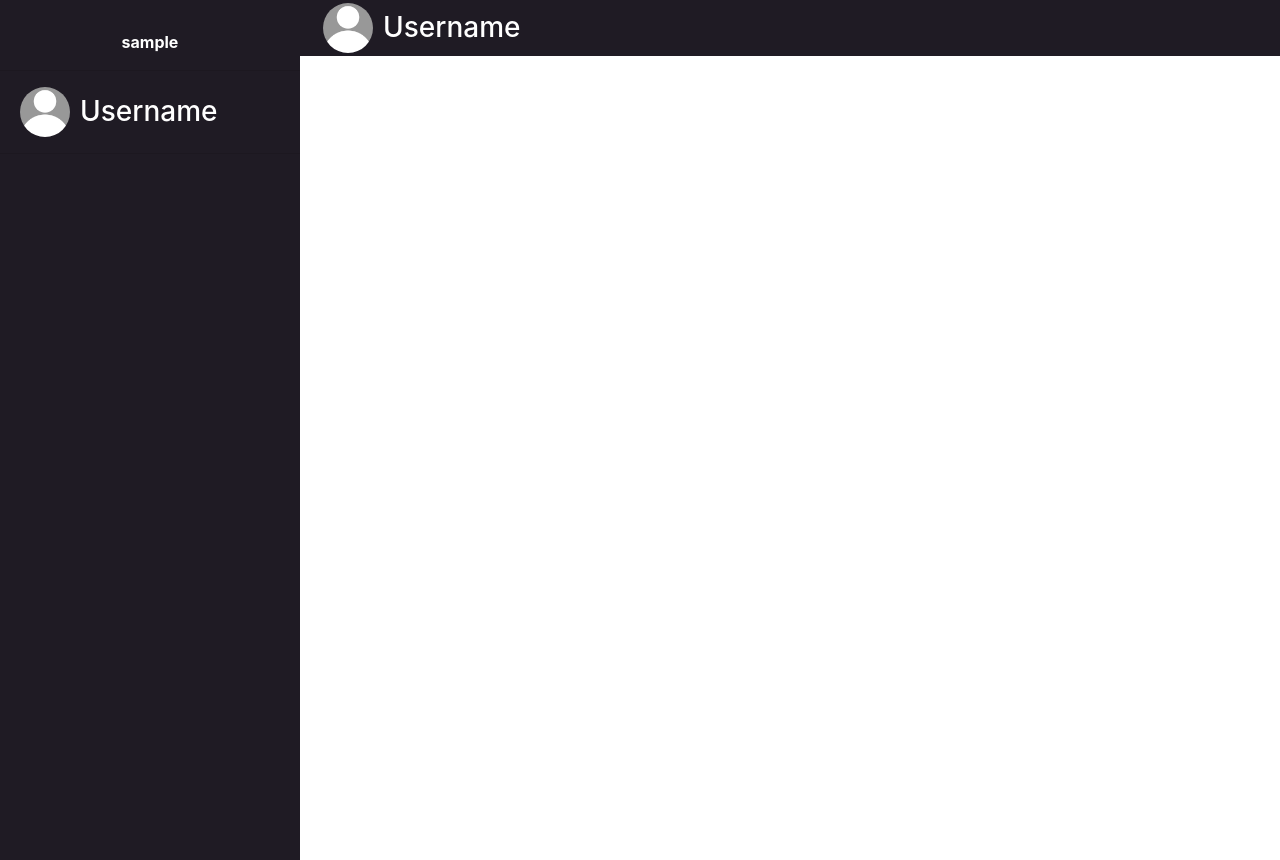
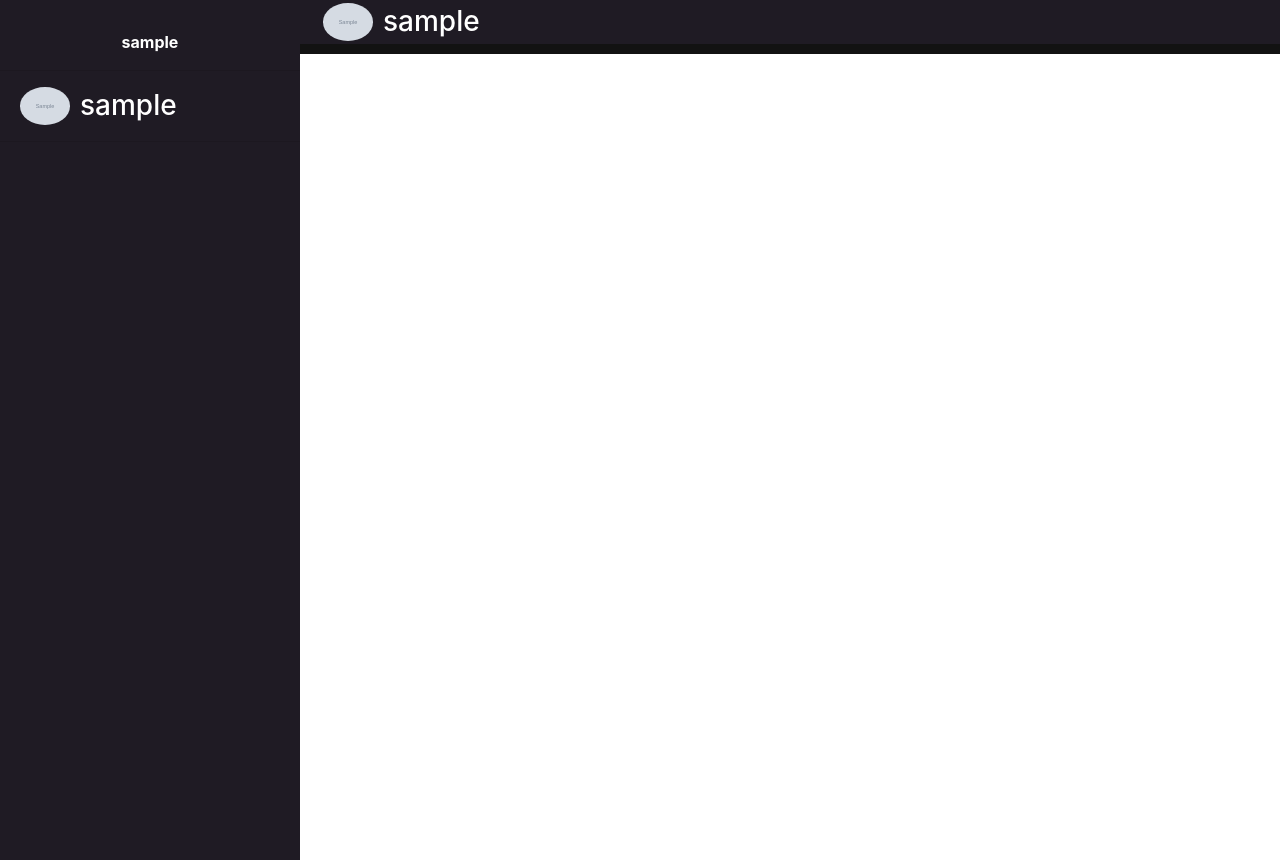
Before and after one commit to CJason14/CS50W_Final_Project, a Django app: page /chat in a window 1280 px wide. Shown: the part 56-916 px from the top of the page. Run offline with Django 4.2, Linux system fonts and the light colour scheme; a user stored in the database is signed in; tables that the repository leaves empty hold one stand-in row (values such as "Sample post"); grey boxes marked "Sample" are stand-in pictures; parts of the project's set-up code (start-up, migrations or seed data) failed here and were passed over; some libraries are stand-ins or nearby versions.

Commit message:
Upload Profile Picture

```diff
--- a/Final_Project/settings.py
+++ b/Final_Project/settings.py
@@ -133,3 +133,5 @@ DEFAULT_AUTO_FIELD = 'django.db.models.BigAutoField'
 AUTH_USER_MODEL = "Job.User"
 
 SECURE_CROSS_ORIGIN_OPENER_POLICY = None
+
+ALLOWED_HOSTS = ['127.0.0.1', 'localhost', '*']
--- a/Job/templates/chat.html
+++ b/Job/templates/chat.html
@@ -8,18 +8,18 @@
         <hr>
         <div class="Chat_User" onclick="loadchat('Username')">
             <div class="Chat_picture">
-                <img class="Chat_image" src="{% static 'images/profile_picture.jpg' %}">
+                <img class="Chat_image" src="{% if user.image %}{{ user.image.url }}{% else %}{% static 'images/profile_picture.jpg' %}{% endif %}">
             </div>
-            <h3>Username</h3>
+            <h3>{{ user.username }}</h3>
         </div>
         <hr>
     </div>
     <div class="Chat_Contact dark" id="Contact">
         <div class="Chat_picture">
-            <img class="Chat_image" src="{% static 'images/profile_picture.jpg' %}">
+            <img class="Chat_image" src="{% if user.image %}{{ user.image.url }}{% else %}{% static 'images/profile_picture.jpg' %}{% endif %}">
         </div>
         <div>
-            <h3>Username</h3>
+            <h3>{{ user.username }}</h3>
         </div>
     </div>
     <div id="Chat" class="Chat_Messages">
--- a/Job/templates/profile.html
+++ b/Job/templates/profile.html
@@ -39,7 +39,7 @@
             <div class="input_image_container">
                 <img class="input_image_file" src="{% static 'images/Upload_Image.png' %}"
                     style="background-color: white; border-radius: 8px;">
-                <input type="file" accept="image/*" class="input_image" onchange="loadFile(event)">
+                <input type="file" accept="image/*" class="input_image" onchange="loadFile(event)" name="file">
             </div>
             <script>
                 var loadFile = function (event) {
--- a/Job/views.py
+++ b/Job/views.py
@@ -21,6 +21,11 @@ from .models import *
 import json
 from django.http import HttpResponse, HttpResponseRedirect, JsonResponse
 from django.views.decorators.csrf import csrf_exempt
+from django.shortcuts import  render
+from django.core.files.storage import FileSystemStorage
+from django.templatetags.static import static
+import os.path
+from os import path
 
 def index(request):
     if request.user.is_authenticated:
@@ -102,6 +107,14 @@ def profile(request):
             description = request.POST["profile_description"]
             User.objects.filter(username = username).update(description = description)
         else:
+            my_file=request.FILES.get('file')
+            current_user = User.objects.filter(username = username)
+            current_image = current_user[0].image
+            fss = FileSystemStorage()
+            file = fss.save(my_file.name, my_file)
+            User.objects.filter(username = username).update(
+                image = my_file
+            )
             first_name = request.POST["first_name"]
             last_name = request.POST["last_name"]
             email = request.POST["email"]
```
Also changed, not shown: 1 other file.
